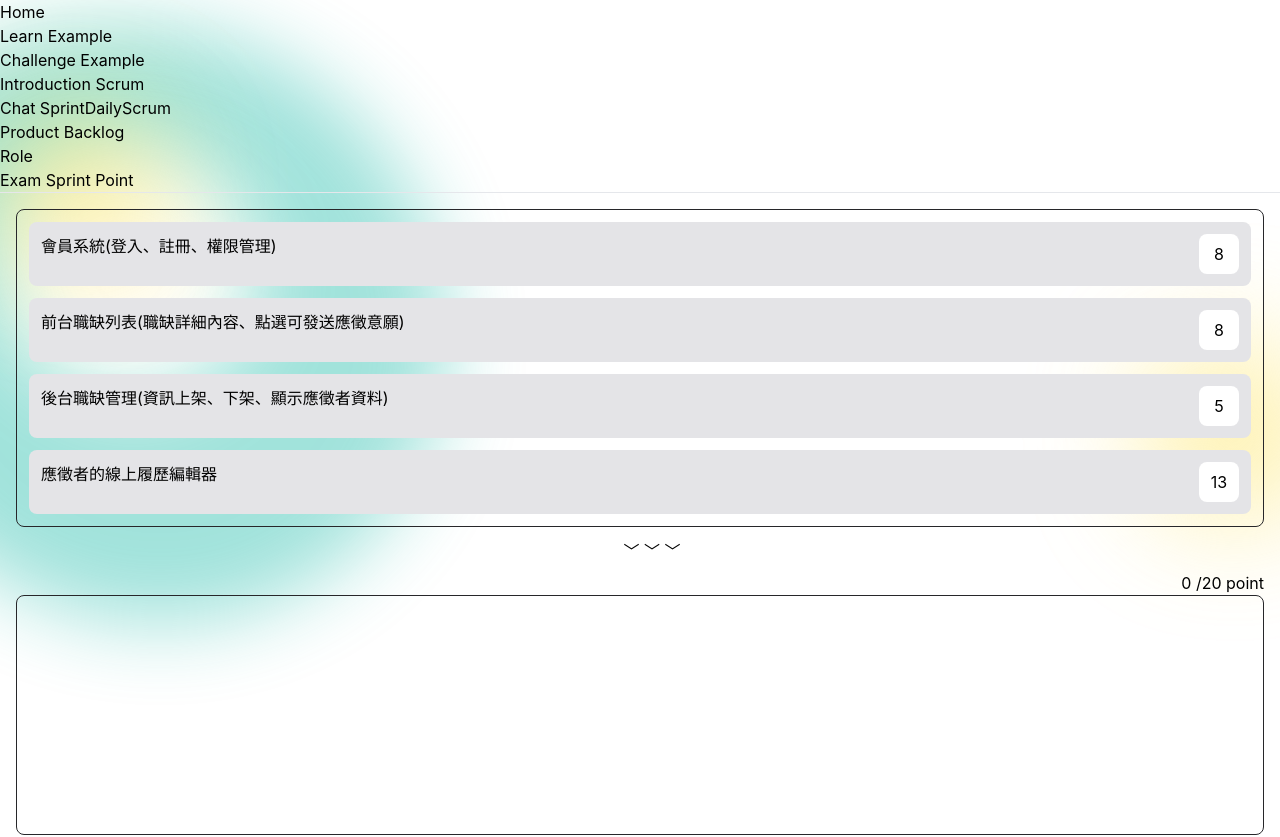
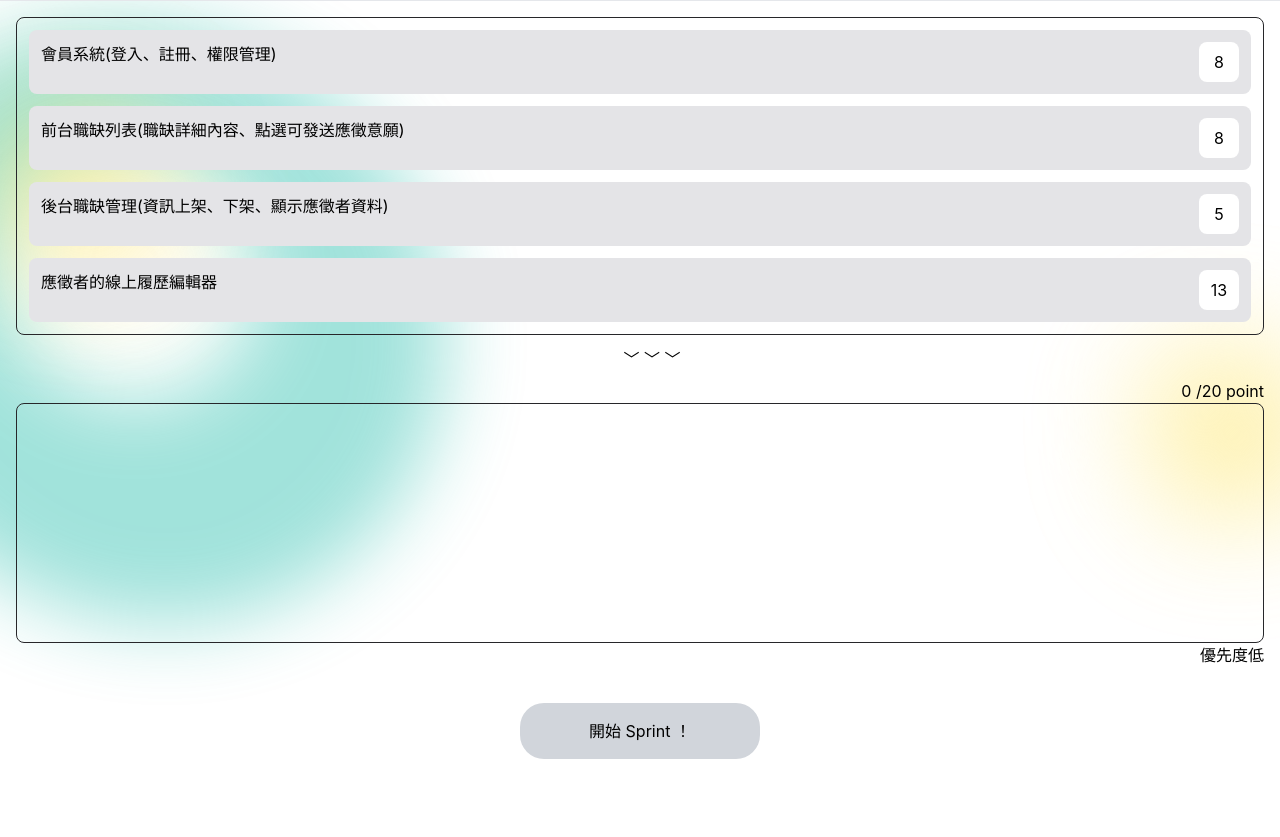
Before and after one commit to alphatero/f2e_scrum_frontend, a React (Create React App) app: page /exam/sprint-point in a window 1280 px wide. Shown: the top 837 px of the page. After the commit the page ends 801 px from the top, so only its background shows below. Built offline with nearby package versions, Linux system fonts and the light colour scheme.

Commit message:
feat: 🎸 remove no use components (#28)
* feat: 🎸 remove no use components

* feat: 🎸 remove logo image

* refactor: 💡 disable manifest import in public index html

```diff
--- a/public/index.html
+++ b/public/index.html
@@ -14,7 +14,7 @@
       manifest.json provides metadata used when your web app is installed on a
       user's mobile device or desktop. See https://developers.google.com/web/fundamentals/web-app-manifest/
     -->
-    <link rel="manifest" href="%PUBLIC_URL%/manifest.json" />
+    <!-- <link rel="manifest" href="%PUBLIC_URL%/manifest.json" /> -->
     <!--
       Notice the use of %PUBLIC_URL% in the tags above.
       It will be replaced with the URL of the `public` folder during the build.
--- a/src/App.jsx
+++ b/src/App.jsx
@@ -6,9 +6,7 @@ import {
   Outlet,
 } from 'react-router-dom';
 import { motion } from 'framer-motion';
-import { BgBubble, NavBar } from './components';
-import ExampleLearn from './views/ExampleLearn';
-import ExampleChallenge from './views/ExampleChallenge';
+import { BgBubble } from './components';
 import Role from './views/introduction/Role';
 import ChatSprintDailyScrum from './views/chat/SprintDailyScrum';
 import Home from './views/Home';
@@ -56,15 +54,15 @@ function App() {
     <div className="h-screen">
       <BgBubble />
       <Router>
-        <NavBar />
         <hr />
         <Routes>
           <Route element={<AnimationLayout />}>
             <Route path="/" element={<Home />} />
-            <Route path="/ExampleLearn" element={<ExampleLearn />} />
-            <Route path="/ExampleChallenge" element={<ExampleChallenge />} />
             <Route path="/exam/sprint-point" element={<ExamSprintPoint />} />
-            <Route path="/chat/sprint-daily-scrum" element={<ChatSprintDailyScrum />} />
+            <Route
+              path="/chat/sprint-daily-scrum"
+              element={<ChatSprintDailyScrum />}
+            />
             <Route path="/introduction/scrum" element={<Scrum />} />
             <Route path="/introduction/role" element={<Role />} />
             <Route path="/exam/product-backlog" element={<ProductBacklog />} />
--- a/src/components/NavBar.jsx
+++ /dev/null
@@ -1,18 +0,0 @@
-import { Link } from 'react-router-dom';
-import { pageList } from '../constants/navbarList';
-
-export function NavBar() {
-  return (
-    <div>
-      <ul>
-        {pageList.map((page) => (
-          <li key={`page_${page.id}`}>
-            <Link to={page.link}>{page.label}</Link>
-          </li>
-        ))}
-      </ul>
-    </div>
-  );
-}
-
-export default NavBar;
--- a/src/components/index.js
+++ b/src/components/index.js
@@ -1,5 +1,4 @@
 export * from './BgBubble';
 export * from './Icons';
 export * from './Button';
-export * from './NavBar';
 export * from './BlurBlockBg';
--- a/src/constants/navbarList.js
+++ /dev/null
@@ -1,44 +0,0 @@
-export const pageList = [
-  {
-    id: 0,
-    link: '/',
-    label: 'Home',
-  },
-  {
-    id: 1,
-    link: '/ExampleLearn',
-    label: 'Learn Example',
-  },
-  {
-    id: 2,
-    link: '/ExampleChallenge',
-    label: 'Challenge Example',
-  },
-  {
-    id: 3,
-    link: '/introduction/scrum',
-    label: 'Introduction Scrum',
-  },
-  {
-    id: 4,
-    link: '/chat/sprint-daily-scrum',
-    label: 'Chat SprintDailyScrum',
-  },
-  {
-    id: 6,
-    link: '/exam/product-backlog',
-    label: 'Product Backlog',
-  },
-  {
-    id: 7,
-    link: '/introduction/role',
-    label: 'Role',
-  },
-  {
-    id: 8,
-    link: '/exam/sprint-point',
-    label: 'Exam Sprint Point',
-  },
-];
-
-export default pageList;
--- a/src/views/ExampleChallenge.jsx
+++ /dev/null
@@ -1,5 +0,0 @@
-function ExampleChallenge() {
-  return <div className="mt-3">This is Challenge page.</div>;
-}
-
-export default ExampleChallenge;
--- a/src/views/ExampleLearn.jsx
+++ /dev/null
@@ -1,5 +0,0 @@
-function ExampleLearn() {
-  return <div className="mt-3">This is Learning page.</div>;
-}
-
-export default ExampleLearn;
```
Also changed, not shown: public/logo192.png (deleted), public/logo512.png (deleted), public/manifest.json (deleted).
